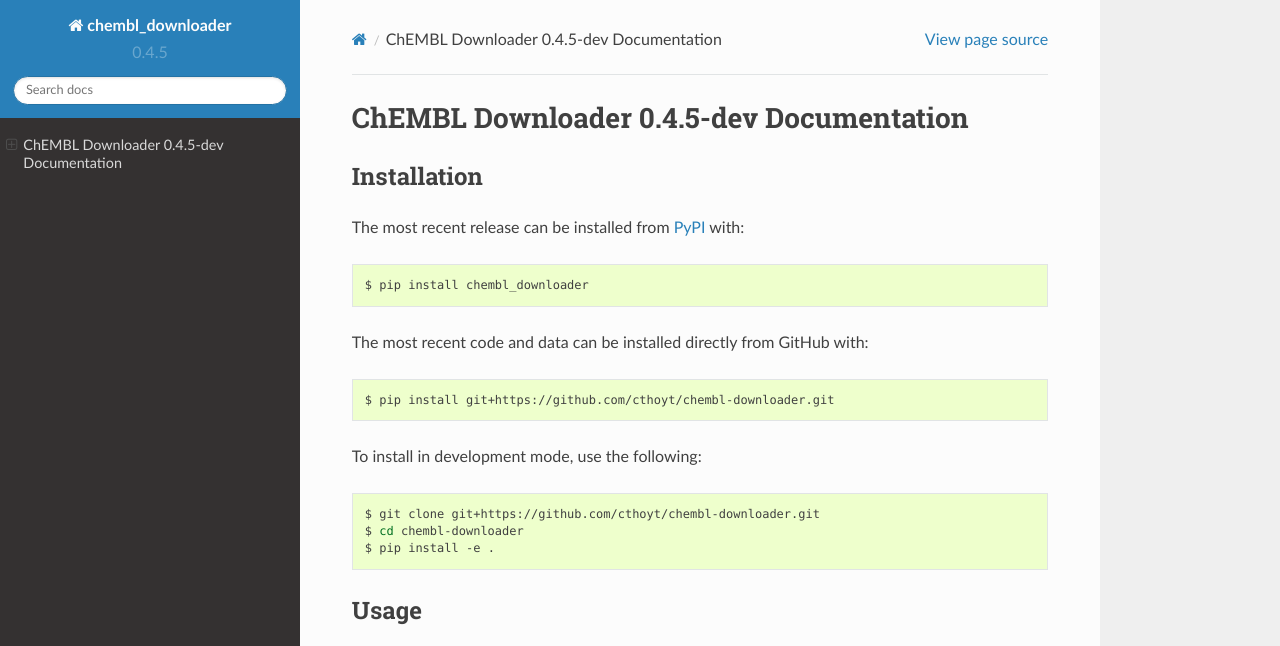
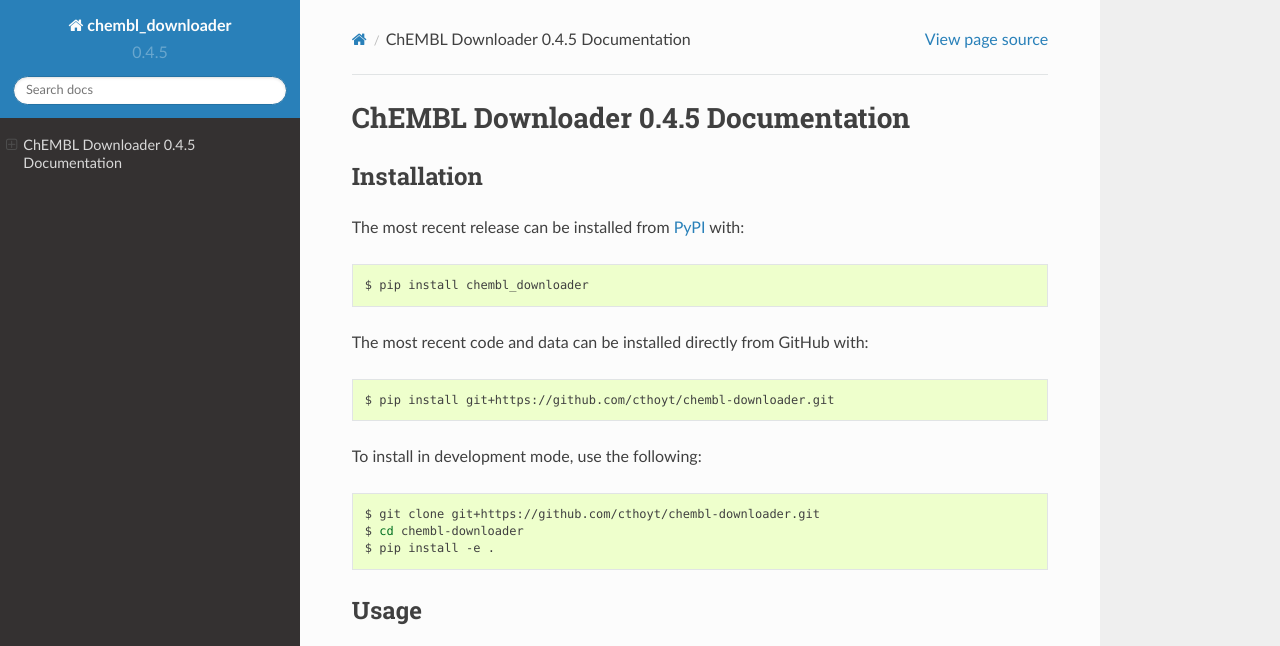
Before and after one commit to cthoyt/chembl-downloader, a Sphinx documentation site: the page built from docs/source/index.rst, in a window 1280 px wide and 1212 px high, cut to the strip 0-646 px from the top of the window. Built offline with Sphinx 7.4.7 and the Read the Docs theme 2.0.0, drawn with Linux system fonts in a browser that asks for light colours.

Commit message:
Bump version: 0.4.5-dev → 0.4.5

```diff
--- a/docs/source/conf.py
+++ b/docs/source/conf.py
@@ -27,7 +27,7 @@
 author = "Charles Tapley Hoyt"
 
 # The full version, including alpha/beta/rc tags.
-release = "0.4.5-dev"
+release = "0.4.5"
 
 # The short X.Y version.
 parsed_version = re.match(
--- a/setup.cfg
+++ b/setup.cfg
@@ -4,7 +4,7 @@
 # Configuring setup()
 [metadata]
 name = chembl_downloader
-version = 0.4.5-dev
+version = 0.4.5
 description = Reproducibly download, open, parse, and query ChEMBL
 long_description = file: README.md
 long_description_content_type = text/markdown
```
Also changed, not shown: .bumpversion.cfg.
